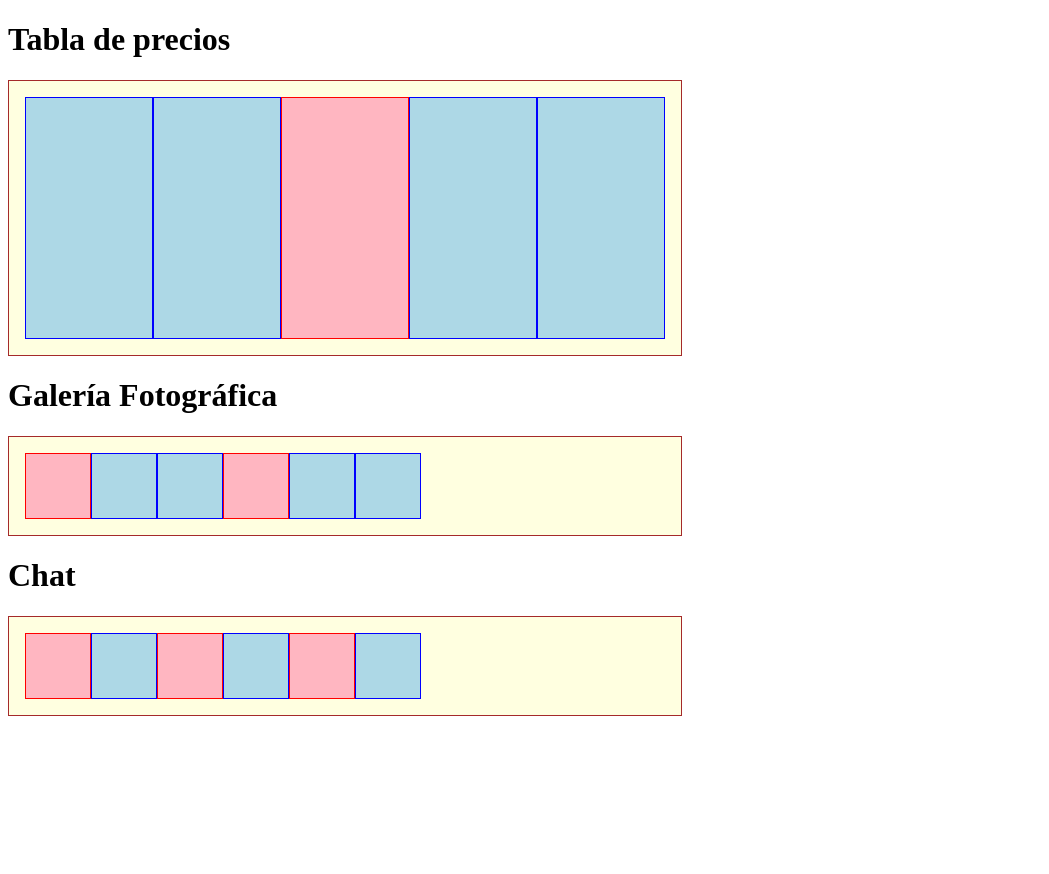
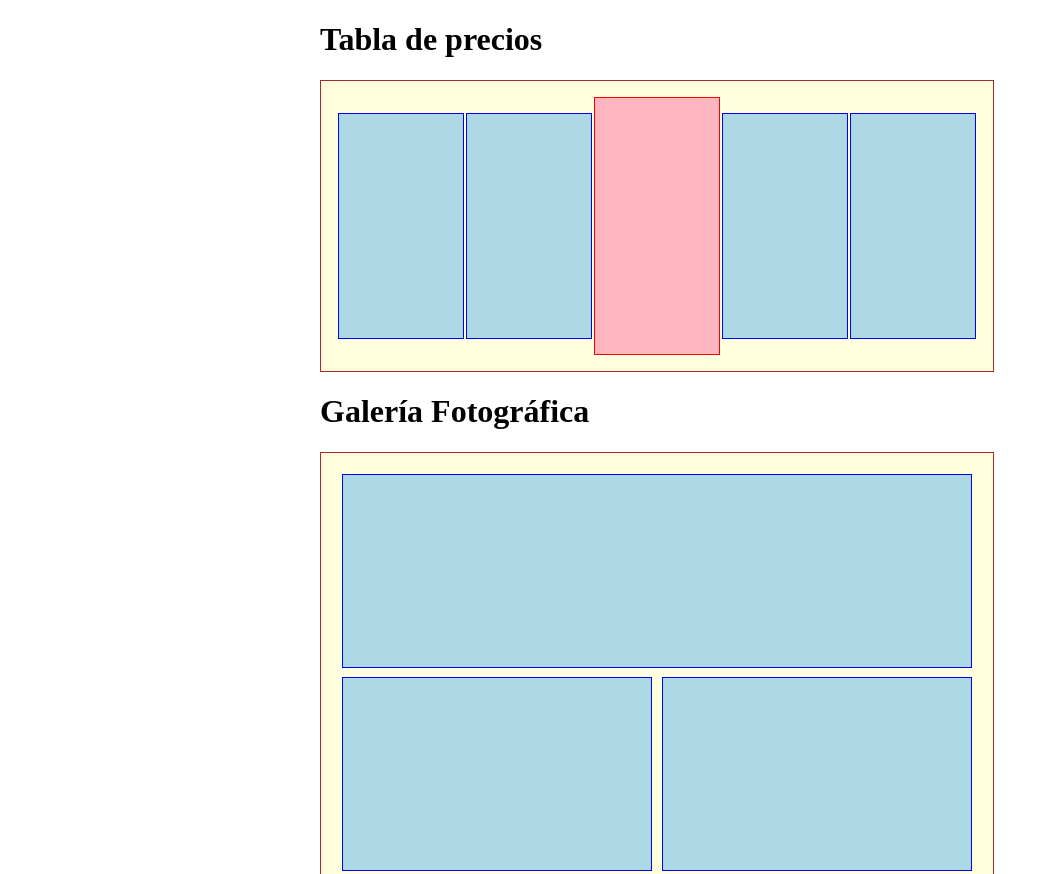
Before and after one commit to paquito19/Ejercicios-Muktek, a plain HTML site: page TT3/TT3.html in a window 1280 px wide. Shown: the top 874 px of the page, without its empty margins (0-1049 px from the left). Before the commit the page ends 800 px from the top, so only its background shows below. Drawn offline with Linux system fonts and the light colour scheme.

Commit message:
Ultimo ejercicio

```diff
--- a/TT3/TT3.css
+++ b/TT3/TT3.css
@@ -1,5 +1,11 @@
 body {
   width: 640px;
+  margin: auto;
+}
+div > div{
+  border: 0.1rem solid blue;
+  padding: 2rem;
+  background-color: lightblue;
 }
 .tabla-de-precios, .galeria-fotografica, .chat {
   display: flex;
@@ -9,42 +15,46 @@ body {
   padding: 1rem;
 }
 .tabla-de-precios {
+justify-content: space-around;
+align-items: center;
 
 }
-.tabla-de-precios  div{
-
-  justify-content: center;
-  flex-grow: 1;
-  border: 0.1rem solid blue;
-  background-color: lightblue;
-  padding-right: 2rem;
-  padding-top: 12rem;
+.tabla-de-precios > div{
+ width: 3.8rem;
+ height: 10rem;
 }
 .tabla-de-precios .popular  {
-
   border: 0.1rem solid red;
   background-color: lightpink;
-  padding-top: 15rem !important;
-  flex-grow: 1;
+  height: 12rem ;
 }
 
-.galeria-fotografica div{
-  border: 0.1rem solid blue;
-  padding: 2rem;
-  background-color: lightblue;
+.galeria-fotografica {
+  justify-content: space-around;
+  align-items: center;
+  flex-wrap: wrap;
+  flex-direction: row;
+}
+.galeria-fotografica > div {
+  width: 38%;
+  height: 8rem;
+  margin: 0.3rem;
 }
 .galeria-fotografica .destacado {
+  width: 100%;
+}
+.chat {
+  flex-flow: column wrap;
+  justify-content: space-around;
+}
+.chat > div{
+ width: 50%;
+ height: 2rem;
+ margin: 0.6rem;
+}
+.chat div:not(.otro-usuario) {
+  align-self: flex-end;
   border: 0.1rem solid red;
   padding: 2rem;
   background-color: lightpink;
 }
-.chat div{
-  border: 0.1rem solid blue;
-  padding: 2rem;
-  background-color: lightblue;
-}
-.chat .otro-usuario {
-  border: 0.1rem solid red;
-  padding: 2rem;
-  background-color: lightpink;
-}
```
